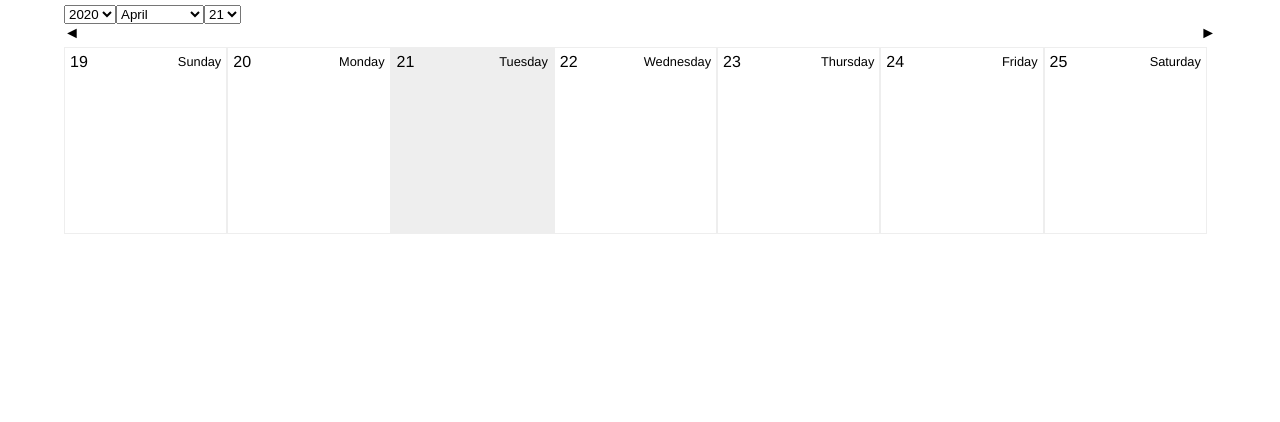
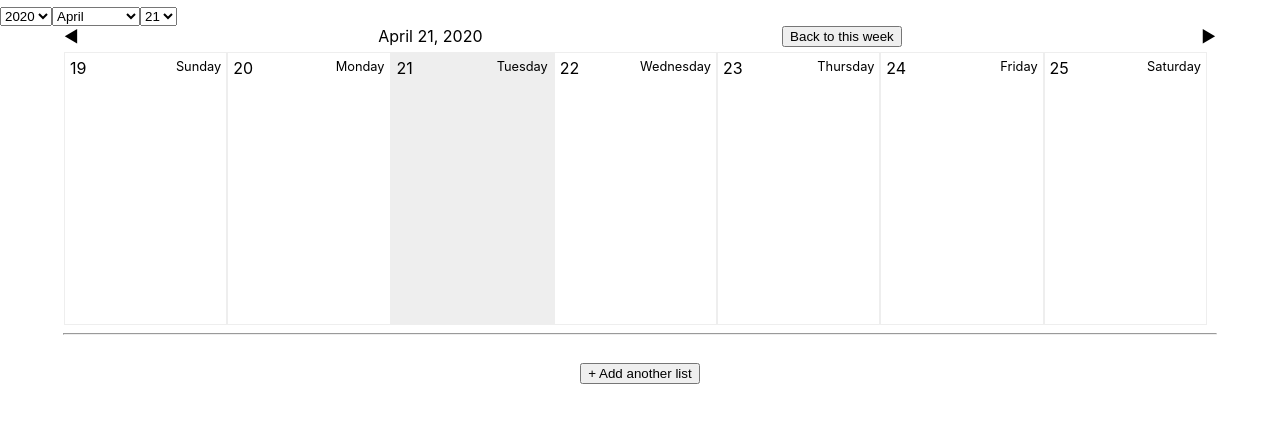
Before and after one commit to cgardn/react-emporium, a React (Create React App) app: page / in a window 1280 px wide. Shown: the top 422 px of the page. Built offline with nearby package versions, Linux system fonts and the light colour scheme.

Commit message:
combine todoboard and calendar components, adjust styling

```diff
--- /dev/null
+++ b/src/App.css
@@ -0,0 +1,4 @@
+.app {
+  display: flex;
+  flex-direction: column;
+}
--- a/src/App.js
+++ b/src/App.js
@@ -2,10 +2,15 @@ import React from 'react';
 import Todoboard from './Todoboard';
 import Calendar from './Calendar';
 
+import './App.css';
+
 const App = () => {
   return (
-    //<Todoboard />
-    <Calendar />
+    <div className="app">
+      <Calendar />
+      <hr style={{width: "90vw"}}/>
+      <Todoboard />
+    </div>
   );
 };
 
--- a/src/Calendar.css
+++ b/src/Calendar.css
@@ -1,16 +1,17 @@
-.app {
+.calendar {
   display: flex;
   flex-direction: column;
   margin-top: 5px;
-  height: calc(100% - 45px);
+  height: 40vh;
 }
 
 .calendar-container {
   display: flex;
   flex-wrap: wrap;
-  height: calc(30% - 40px);
   width: 90vw;
+  height: 100%;
   margin-top: 5px;
+  align-self: center;
 }
 
 .calendar-day {
@@ -38,6 +39,8 @@
 .week-switch-container {
   display: flex;
   justify-content: space-between;
+  width: 90%;
+  align-self: center;
 }
 
 .week-switch-button {
--- a/src/Calendar.js
+++ b/src/Calendar.js
@@ -100,10 +100,20 @@ const Day = (props) => {
   );
 };
 
+const Datedisplay = (props) => {
+  return (
+    <div className="datedisplay">
+      {utils.monthNames[props.month]} {props.date}, {props.year}
+    </div>
+  );
+};
+
 const Weekswitcher = (props) => {
   return (
     <div className="week-switch-container">
     <div className="week-switch-button" onClick={props.previousWeek}>{'\u25C4'}</div>
+    <Datedisplay month={props.month} year={props.year} date={props.date} />
+    <button onClick={props.handleReturnToToday}>Back to this week</button>
     <div className="week-switch-button" onClick={props.nextWeek}>{'\u25BA'}</div>
     </div>
   );
@@ -161,15 +171,15 @@ const Calendar = (props) => {
   };
 
   const handlePreviousWeek = () => {
-    console.log(displayDay);
     setDisplayDay(new Date(displayDay.setDate(displayDay.getDate()-7)));
-    console.log(displayDay);
   };
 
   const handleNextWeek = () => {
-    console.log(displayDay);
     setDisplayDay(new Date(displayDay.setDate(displayDay.getDate()+7)));
-    console.log(displayDay);
+  };
+
+  const handleReturnToToday = () => {
+    setDisplayDay(new Date(currentDay));
   };
 
   const handleSubmit = () => {
@@ -177,7 +187,7 @@ const Calendar = (props) => {
   };
 
   return (
-    <div className="app">
+    <div className="calendar">
     <Datepicker
       onYearChange={handleYearChange}
       onMonthChange={handleMonthChange}
@@ -190,6 +200,10 @@ const Calendar = (props) => {
     <Weekswitcher
       previousWeek={handlePreviousWeek}
       nextWeek={handleNextWeek}
+      handleReturnToToday={handleReturnToToday}
+      year={currentDay.getFullYear()}
+      month={currentDay.getMonth()}
+      date={currentDay.getDate()}
     />
     <Week
       dateObj={displayDay}
--- a/src/Todoboard.css
+++ b/src/Todoboard.css
@@ -1,9 +1,8 @@
-#root {
+.todoboard {
   display: flex;
-  height: 100vh;
+  height: 60vh;
   flex-direction: row;
   justify-content: center;
-  font-family: Helvetica;
   align-items: flex-start;
 }
 
--- a/src/Todoboard.js
+++ b/src/Todoboard.js
@@ -168,7 +168,7 @@ const Todoboard = (props) => {
   };
 
   return (
-    <>
+    <div className="todoboard">
     {lists.length > 0 &&
       <>
       {lists.map( (list) => (
@@ -185,7 +185,7 @@ const Todoboard = (props) => {
       className="addListButton"
       onClick={addList}
     >{"+ Add another list"}</button>
-    </>
+    </div>
   );
 };
 
```
